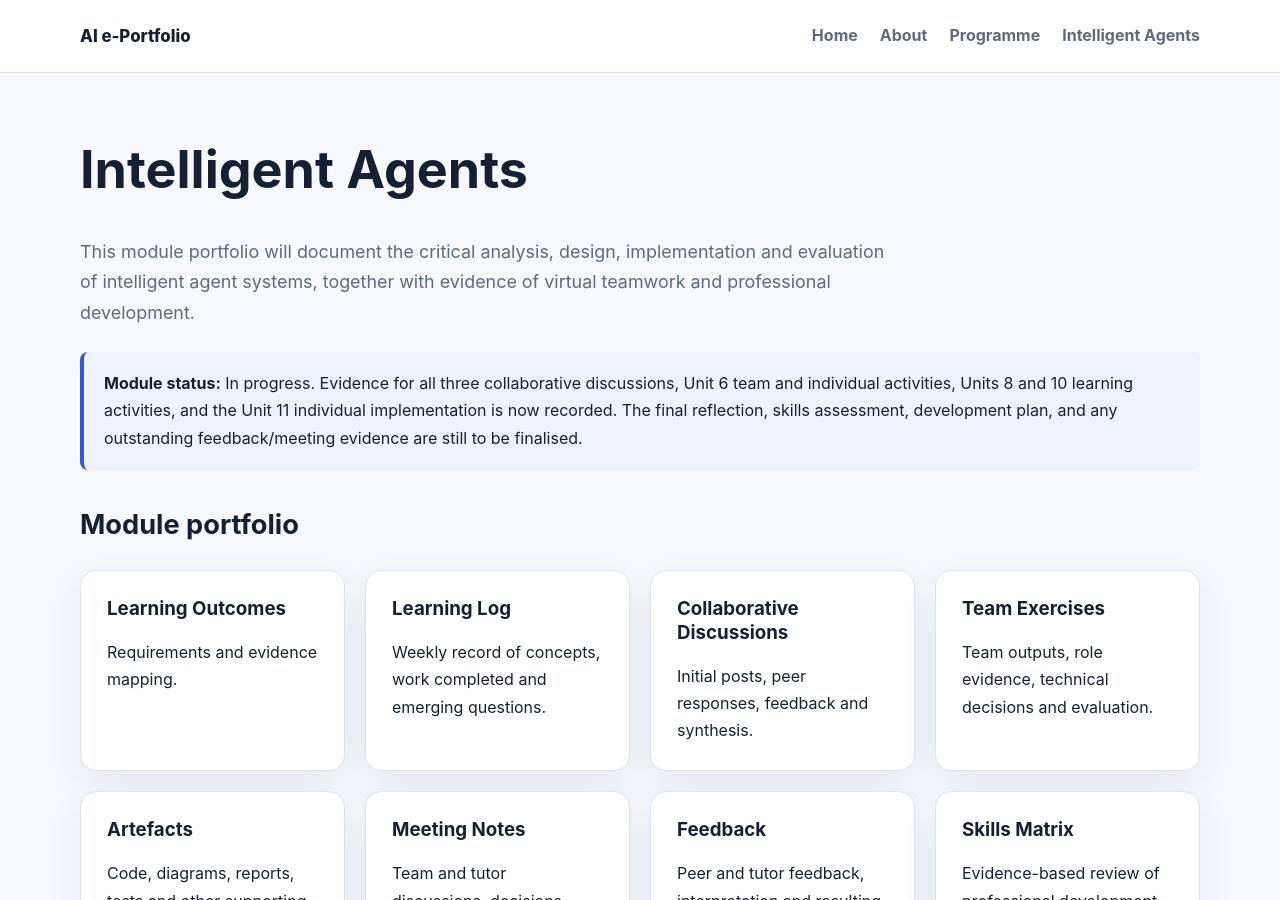
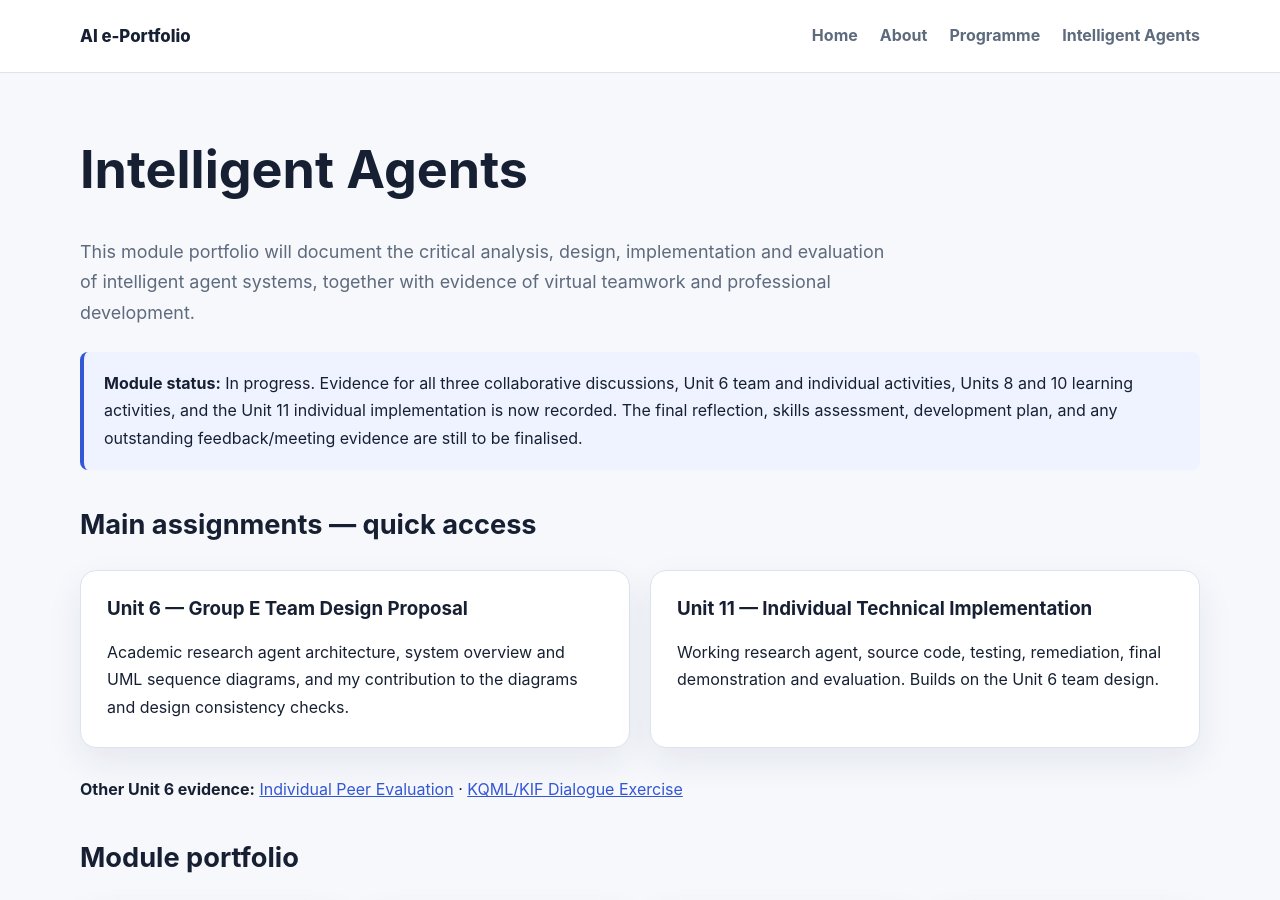
Before and after one commit to Monogios1996/Monogios1996.github.io, a Jekyll site: the page built from modules/intelligent-agents/index.md, in a window 1280 px wide and 900 px high. Built offline with Jekyll 4.4.1, drawn with Linux system fonts in a browser that asks for light colours.

Commit message:
Make Unit 6 team project directly accessible from module homepage

```diff
--- a/modules/intelligent-agents/index.md
+++ b/modules/intelligent-agents/index.md
@@ -10,6 +10,21 @@ permalink: /modules/intelligent-agents/
 <div class="notice">
 <strong>Module status:</strong> In progress. Evidence for all three collaborative discussions, Unit 6 team and individual activities, Units 8 and 10 learning activities, and the Unit 11 individual implementation is now recorded. The final reflection, skills assessment, development plan, and any outstanding feedback/meeting evidence are still to be finalised.
 </div>
+
+## Main assignments — quick access
+
+<div class="grid">
+  <a class="card card-link" href="{{ '/modules/intelligent-agents/evidence/artefacts/unit-06-group-e-team-design/' | relative_url }}">
+    <h3>Unit 6 — Group E Team Design Proposal</h3>
+    <p>Academic research agent architecture, system overview and UML sequence diagrams, and my contribution to the diagrams and design consistency checks.</p>
+  </a>
+  <a class="card card-link" href="{{ '/modules/intelligent-agents/evidence/artefacts/unit-11-academic-research-agent-implementation/' | relative_url }}">
+    <h3>Unit 11 — Individual Technical Implementation</h3>
+    <p>Working research agent, source code, testing, remediation, final demonstration and evaluation. Builds on the Unit 6 team design.</p>
+  </a>
+</div>
+
+**Other Unit 6 evidence:** [Individual Peer Evaluation]({{ '/modules/intelligent-agents/evidence/artefacts/unit-06-group-e-peer-evaluation/' | relative_url }}) · [KQML/KIF Dialogue Exercise]({{ '/modules/intelligent-agents/evidence/artefacts/unit-06-agent-dialogue-kqml-kif/' | relative_url }})
 
 ## Module portfolio
 
```
